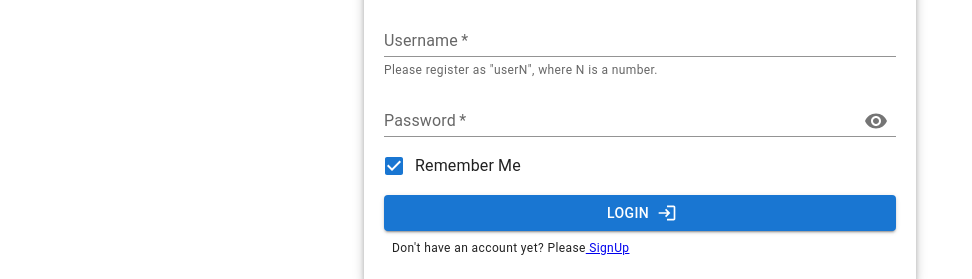
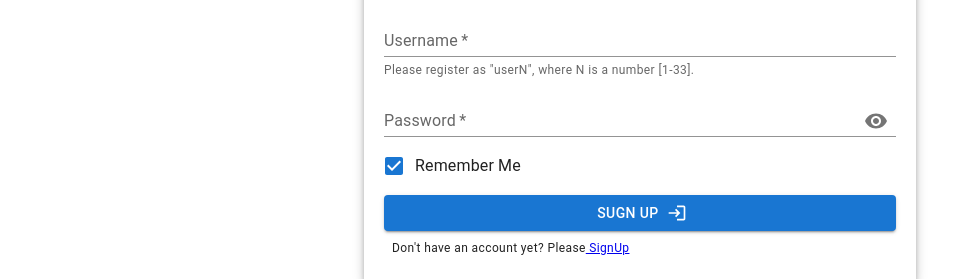
Before and after one commit to lostvermeer/Table-Pro, a React app: page /Table-Pro/login in a window 1280 px wide. Shown: the part 295-574 px from the top of the page, without its empty margins (0-972 px from the left). Built offline with nearby package versions, Linux system fonts and the light colour scheme.

Commit message:
update SignUp.tsx

```diff
--- a/src/components/Login/SignUp.tsx
+++ b/src/components/Login/SignUp.tsx
@@ -115,7 +115,7 @@ const SingUp = (userAuthorization: { (): Promise<void>; (): void; }) => {
           variant="standard"
           size="small"
           margin="dense"
-          helperText= 'Please register as "userN", where N is a number.'
+          helperText= 'Please register as "userN", where N is a number [1-33].'
           value={username}
           error={errorUsername}
           onChange={(event) => {setUsername(event.target.value)}}
@@ -160,7 +160,7 @@ const SingUp = (userAuthorization: { (): Promise<void>; (): void; }) => {
           sx={{ mt: 1, mb: 1 }}
           fullWidth
         >
-          Login
+          Sugn Up
         </LoadingButton>
 
         {formInValid &&   <Alert severity="error">{errorMessege}</Alert>}
```
